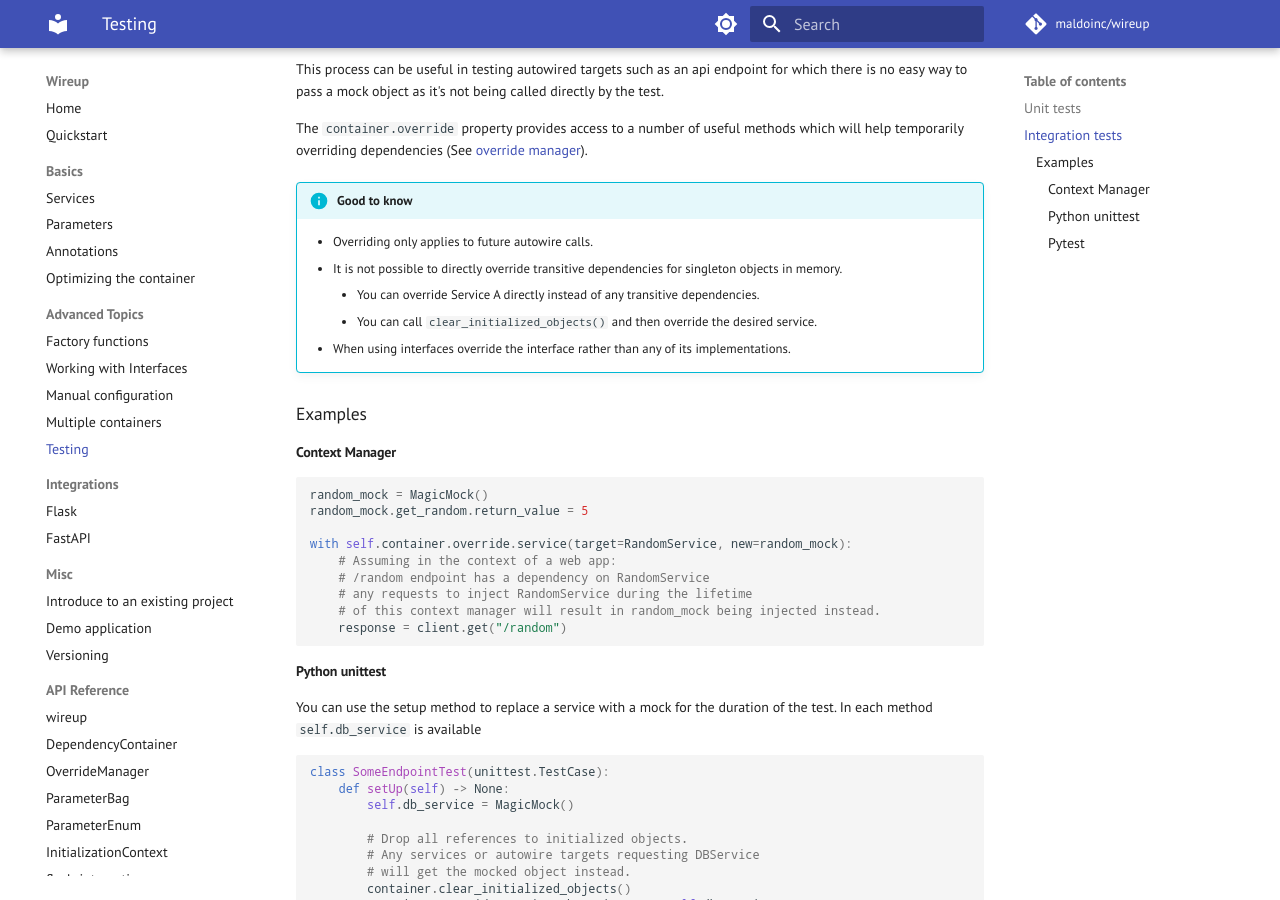
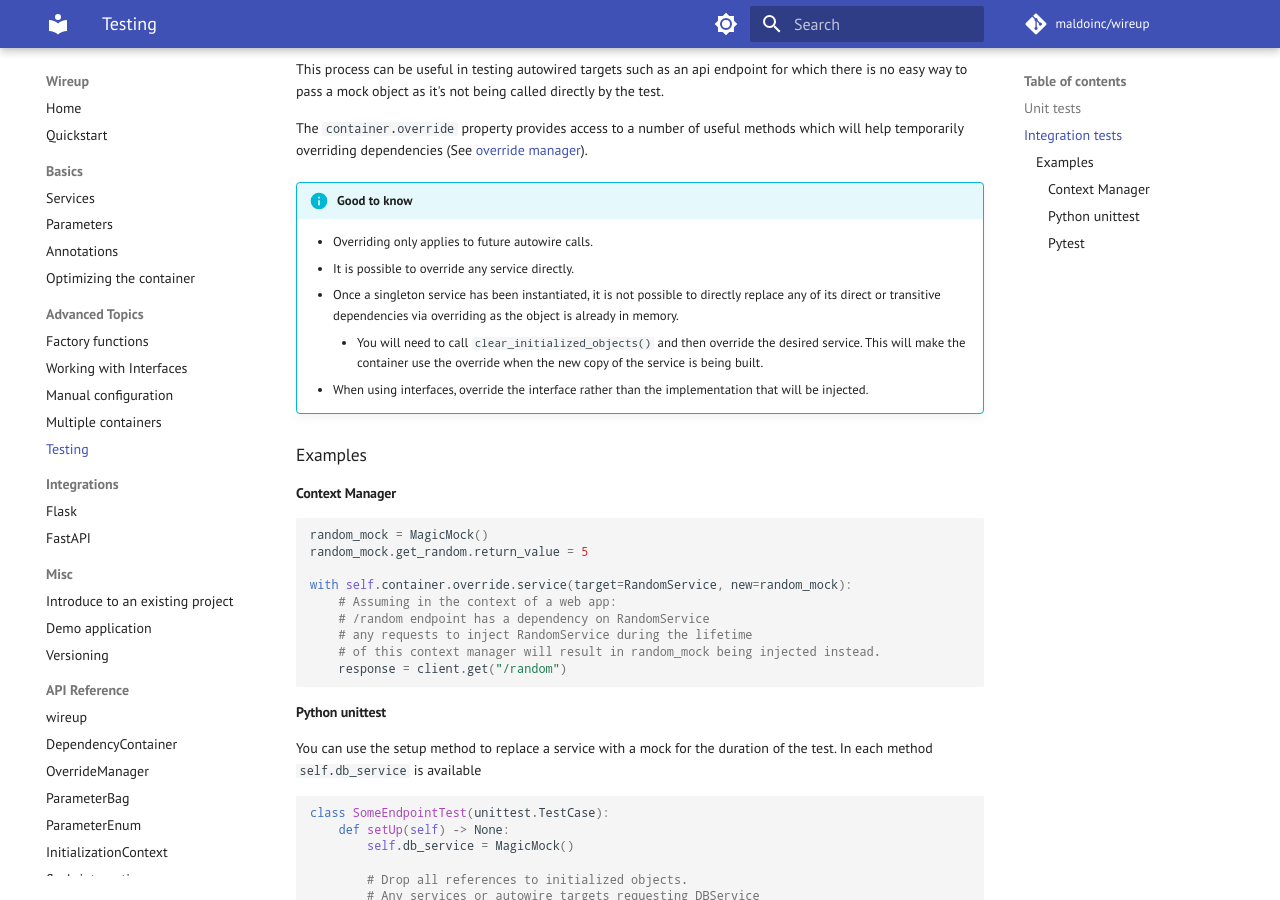
Before and after one commit to maldoinc/wireup, an MkDocs documentation site: the page built from docs/pages/testing.md, in a window 1280 px wide and 900 px high, scrolled down 538 px. Built offline with MkDocs 1.6.1 and Material for MkDocs 9.7.7, drawn with Linux system fonts in a browser that asks for light colours; some web fonts are replaced; comment, search, counter and statistics services are not loaded; the version menu is left out.

Commit message:
Update testing docs

```diff
--- a/docs/pages/testing.md
+++ b/docs/pages/testing.md
@@ -29,11 +29,13 @@ which will help temporarily overriding dependencies
 
 !!! info "Good to know"
     * Overriding only applies to future autowire calls.
-    * It is not possible to directly override transitive dependencies for singleton objects
-    in memory.
-        * You can override Service A directly instead of any transitive dependencies.
-        * You can call `clear_initialized_objects()` and then override the desired service.
-    * When using interfaces override the interface rather than any of its implementations.
+    * It is possible to override any service directly.
+    * Once a singleton service has been instantiated, it is not possible to directly replace
+    any of its direct or transitive dependencies via overriding as the object is already in memory.
+        * You will need to call `clear_initialized_objects()` and then override the
+        desired service. This will make the container use the override when the
+        new copy of the service is being built.
+    * When using interfaces, override the interface rather than the implementation that will be injected.
 
 ### Examples
 
```
